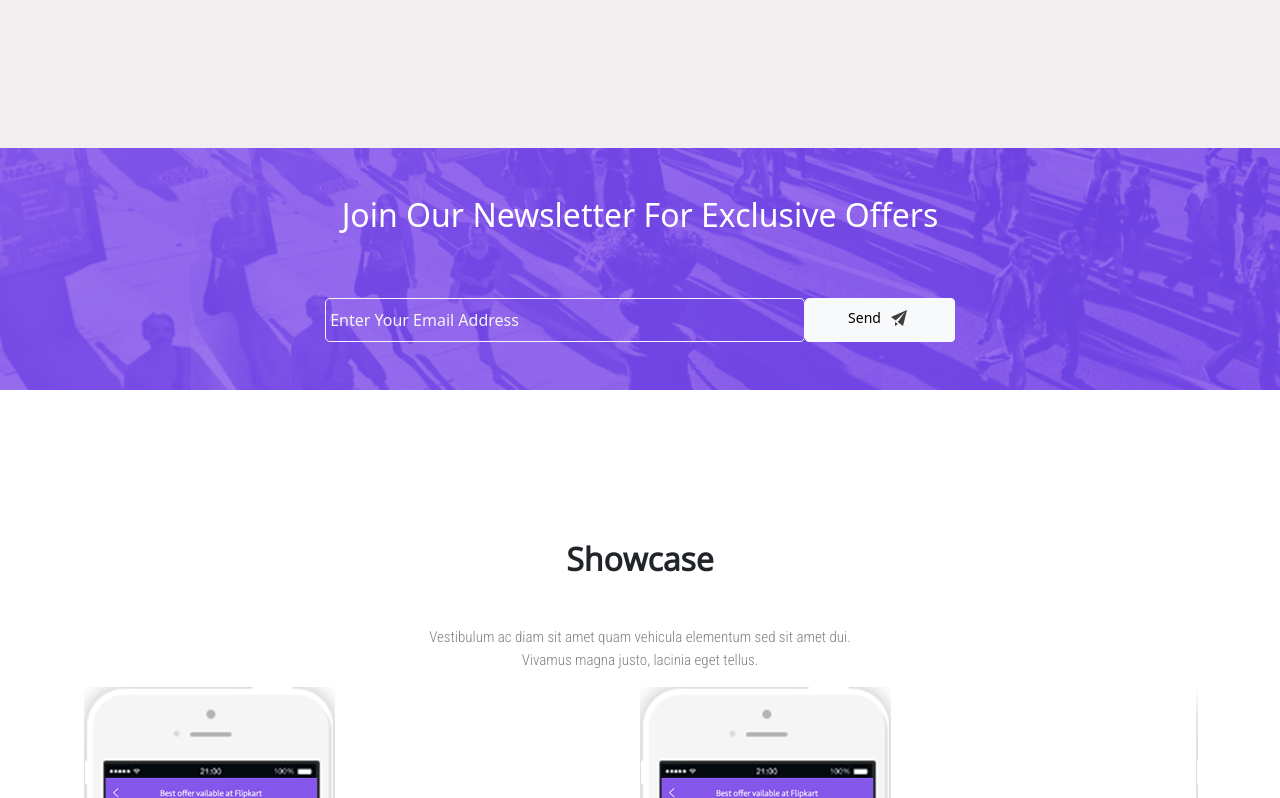
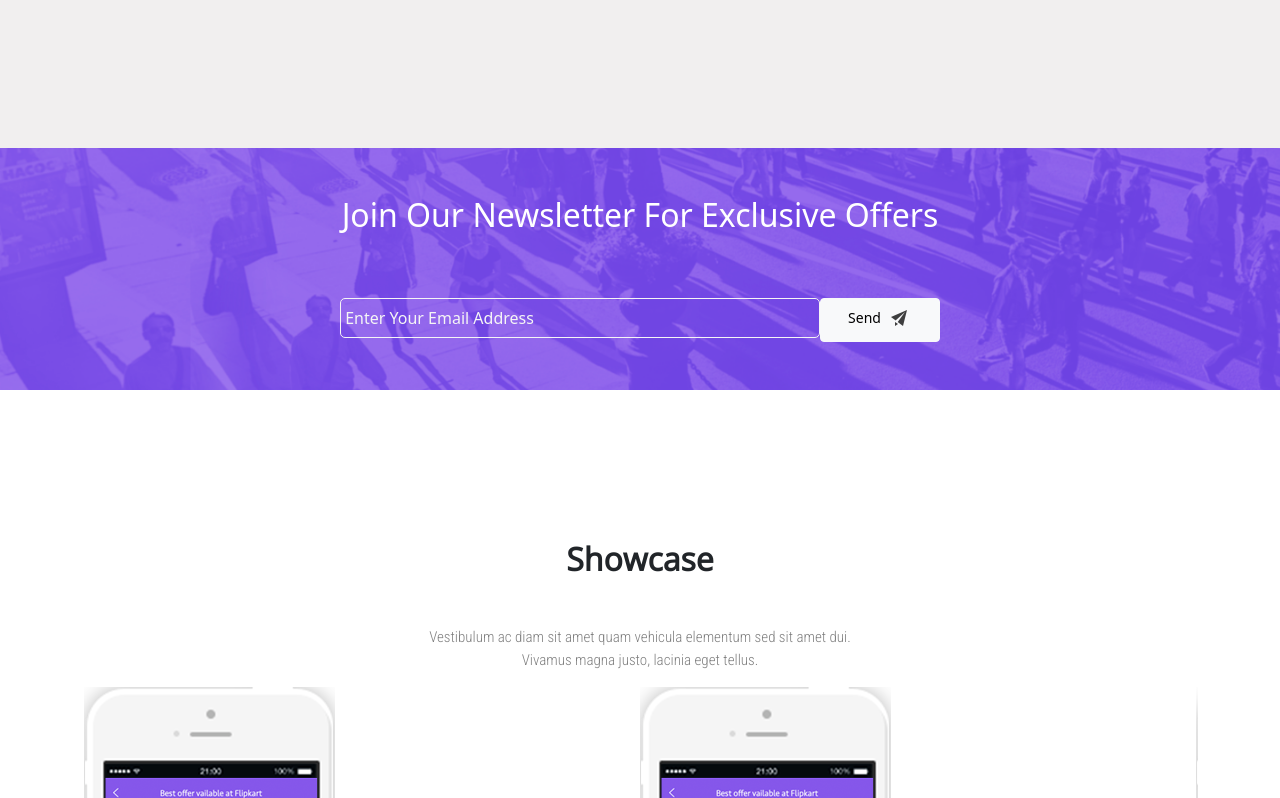
Before and after one commit to agustin25crosa05/Test-Dev-2, a plain HTML site: page index.html in a window 1280 px wide. Shown: the part 1944-2742 px from the top of the page. Drawn offline with nearby package versions, Linux system fonts and the light colour scheme.

Commit message:
06-Actualizacion

```diff
--- a/css/estilos.css
+++ b/css/estilos.css
@@ -156,9 +156,10 @@ color: black;
     border: 1px solid whitesmoke;
     border-radius: 5px;
     width: 480px;
+    height: 40px;
 }
 .boton{
-    width: 150px;
+    width: 120px;
 }
 .boton h6{
     color: black;
```
